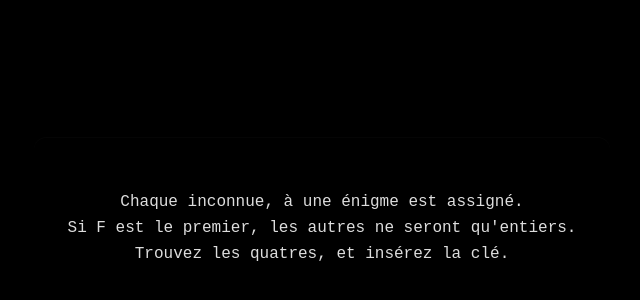
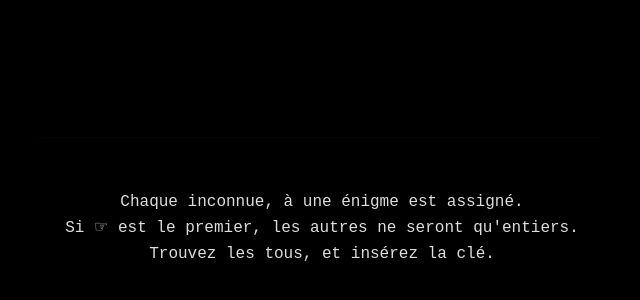
Before and after one commit to AlTAR333/secret_santa, a website: page public/qrcode.html in a window 1280 px wide. Shown: the part 184-484 px from the top of the page, without its empty margins (318-958 px from the left). Drawn offline with Linux system fonts and the light colour scheme.

Commit message:
Riddle small change

```diff
--- a/public/qrcode.html
+++ b/public/qrcode.html
@@ -46,8 +46,8 @@
     <main class="card">
       <div class="riddle">
         Chaque inconnue, à une énigme est assigné.
-        Si F est le premier, les autres ne seront qu'entiers.
-        Trouvez les quatres, et insérez la clé.
+        Si ☞︎ est le premier, les autres ne seront qu'entiers.
+        Trouvez les tous, et insérez la clé.
       </div>
     </main>
   </body>
```
